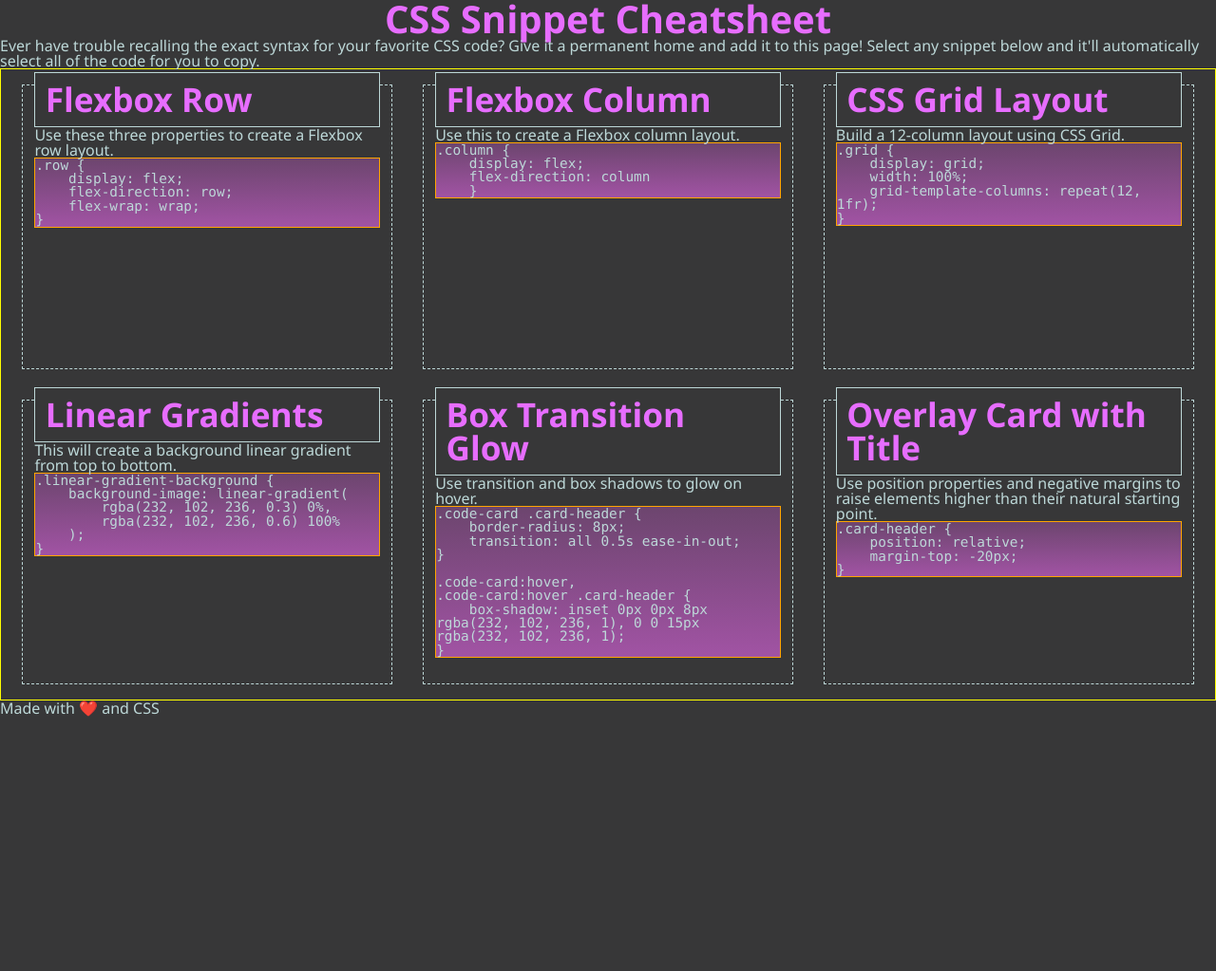
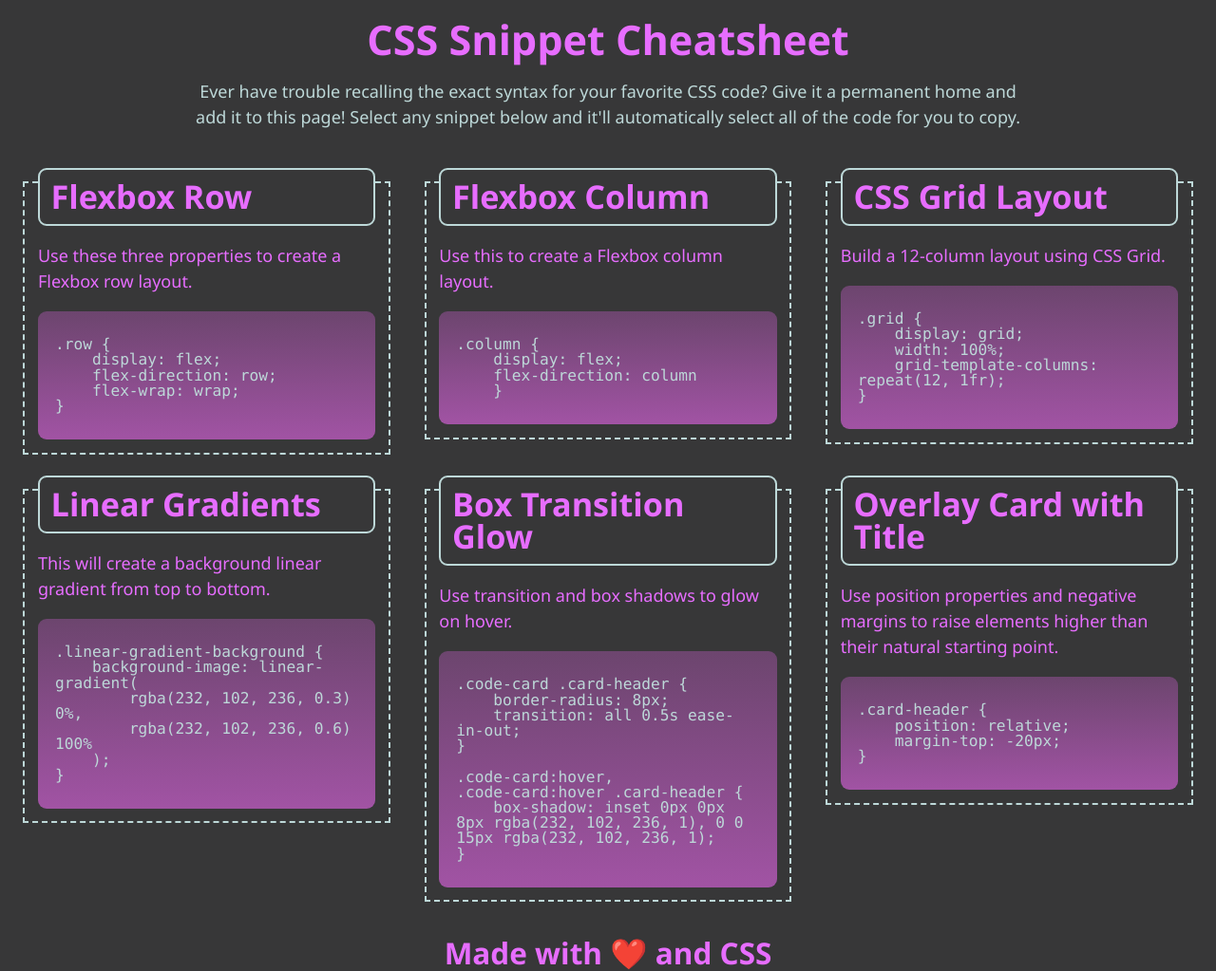
Before and after one commit to AtlantaBlack/Flexbox-Cheatsheet, a plain HTML site: page index.html in a window 1280 px wide. Shown: the whole page at 95% size. Before the commit the page ends 800 px from the top, so only its background shows below. Drawn offline with Linux system fonts and the light colour scheme.

Commit message:
styled margins and border-radius to p and pre

```diff
--- a/assets/css/style.css
+++ b/assets/css/style.css
@@ -4,34 +4,56 @@
     --pale-grey: rgb(189, 216, 216);
 }
 
+/* NB: do not put background-colour in universal * selector because it will apply bg-color to all the text too */
 * {
     font-family: "Segoe UI", "Roboto", "Helvetica", "Arial", sans-serif;
-    font-size: 16px;
+    font-size: 18px;
+}
+
+body {
     background-color: var(--dark-grey);
     color: var(--pale-grey);
 }
 
-h1 {
+p {
+    /* border: 1px solid goldenrod; */
+    color: var(--pale-grey);
+    line-height: 1.5rem;
+    margin: 1rem 0;
+}
+
+h1, h2, h3 {
+    /* border: 1px solid blue;  */
     color: var(--pink);
     text-align: center;
-    font-size: 2.5rem;
+    margin: 1.1rem 0;
+}
+
+h1 {
+    font-size: 2.4rem;
 }
 
 h2 {
-    font-size: 2.2rem;
+    font-size: 1.9rem;
+    text-align: left;
+    margin: 0;
 }
 
-h2.card-header {
-    border: 1px solid var(--pale-grey);
-    position: relative;
-    margin-top: -1.65rem;
-    padding: 0.65rem;
-    color: var(--pink);
+h3 {
+    font-size: 1.75rem;
 }
+
+header {
+    width: 70%;
+    margin: 0 auto;
+    text-align: center;
+    padding-bottom: 1rem;
+}
+
 
 /* start flex using a big containter (a house) that encloses all flex elements (rooms) inside */
 section.row {
-    border: 1px solid yellow;
+    /* border: 1px solid yellow; */
     display: flex;
     flex-flow: row wrap;
     justify-content: center;
@@ -43,33 +65,55 @@ div.card-container {
     flex: 1 0 100%;
     width: 100%;
     height: auto;
-
 }
 
 /* the flex element's contents has styling inside (furniture) */
 div.card {
-    border: 0.1rem dashed var(--pale-grey);
+    border: 0.12rem dashed var(--pale-grey);
     padding: 0.75rem;
     margin: 1rem;
-    height: 300px; /* height control for each card */
+    /* height: 300px; height control for each card */
+}
+
+div p {
+    color: var(--pink);
+}
+
+h2.card-header {
+    border: 0.12rem solid var(--pale-grey);
+    border-radius: 0.5rem;
+
+    background-color: var(--dark-grey);
+    color: var(--pink);
+
+    position: relative;
+    margin-top: -1.65rem;
+    padding: 0.65rem;
 }
 
 pre {
-    border: 1px solid orange;
+    /* border: 1px solid orange; */
     white-space: pre-wrap;
     font-family: "Andale Mono WT", "Andale Mono", "Lucida Console", "Lucida Sans Typewriter", "DejaVu Sans Mono", "Bitstream Vera Sans Mono", "Liberation Mono", "Nimbus Mono L", Monaco, "Courier New", Courier, monospace;
-}
-
-code {
-    -webkit-user-select: all;
-    user-select:         all;
-    display: block;
-    font-size: 90%;
-    font-family: inherit;
     background-image: linear-gradient(
         rgba(232, 102, 236, 0.3) 0%,
         rgba(232, 102, 236, 0.6) 100%
     );
+    border-radius: 0.5rem;
+}
+
+code {
+    -webkit-user-select: all; /* this allows user to select */
+    user-select:         all; /* all code text by clicking it */
+    display: block; /* display:block has its own padding styling */
+    font-size: 90%;
+    font-family: inherit; /* inherit font from parent container (pre) */
+
+    display: flex;
+    flex: 1;
+    align-items: center;
+
+    padding: 1.5rem 1rem;
 }
 
 
--- a/index.html
+++ b/index.html
@@ -108,7 +108,7 @@
 
   <!-- Footer -->
   <footer>
-    <p>Made with ❤️ and CSS</p>
+    <h3>Made with ❤️ and CSS</h3>
   </footer>
 </body>
 
```
